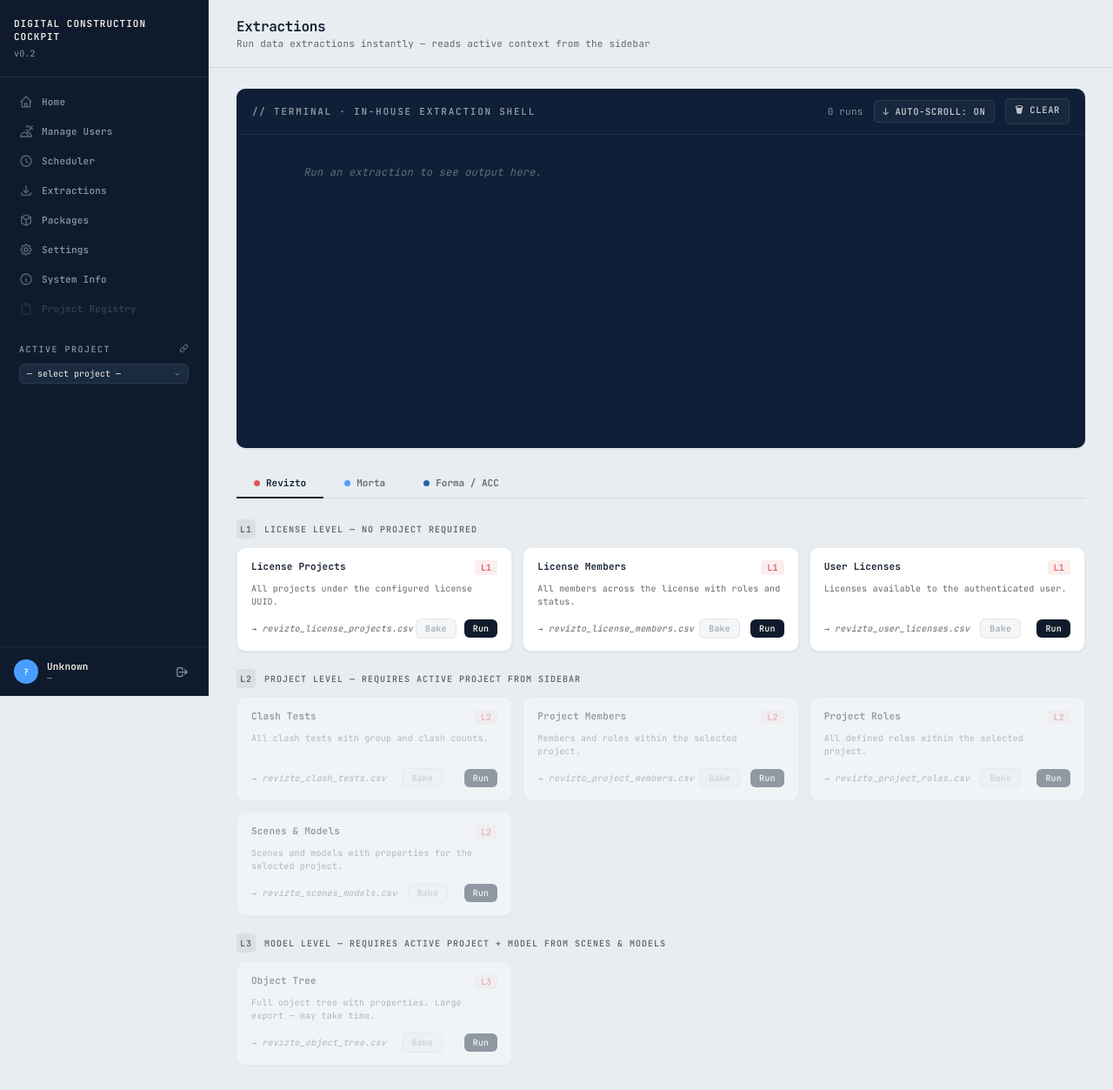
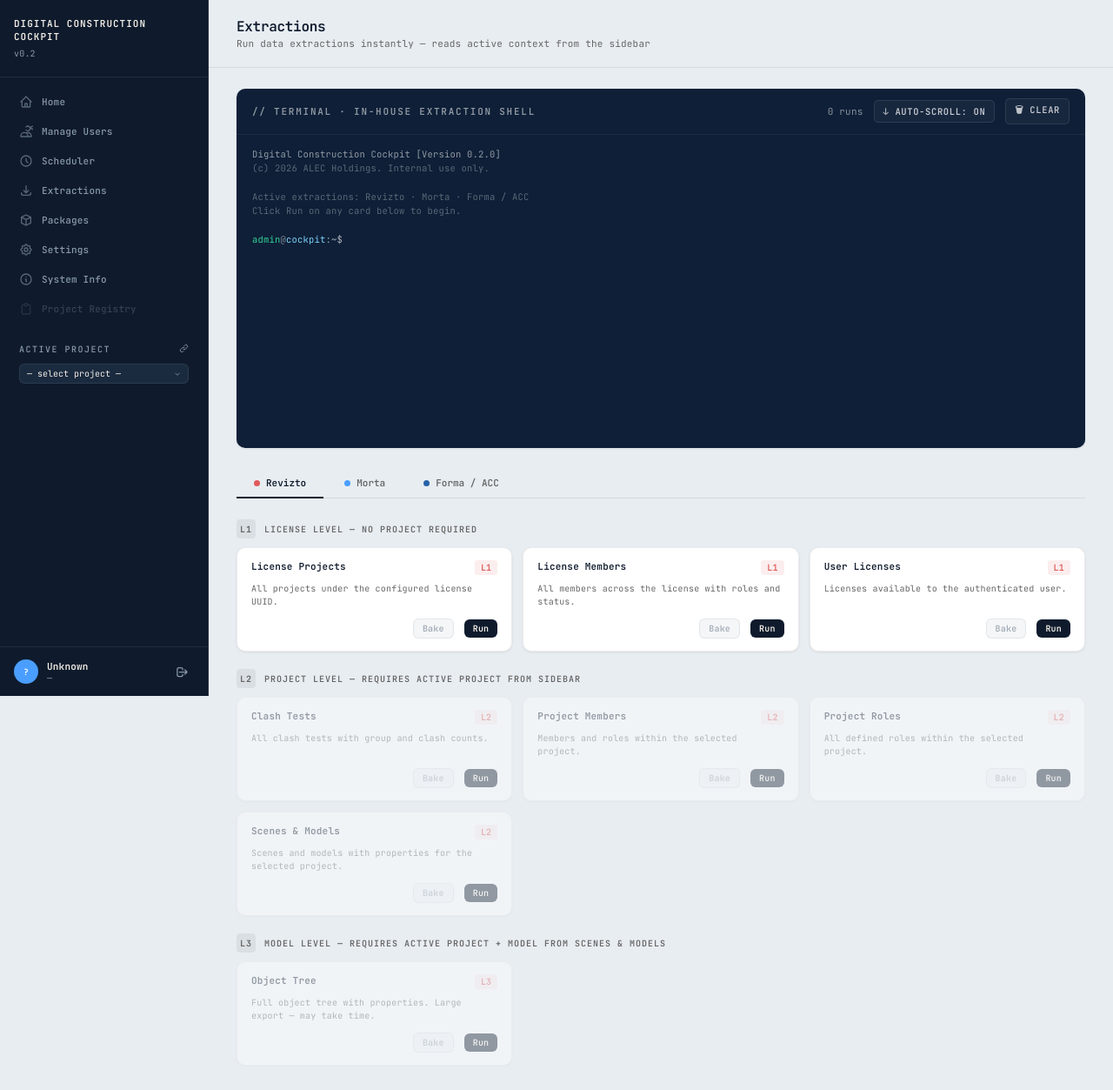
Before and after one commit to OmrMag/digitalCockpit, a FastAPI app: template templates/extractions.html in a window 1280 px wide. Shown: the whole page at 87% size. Run offline with FastAPI, Linux system fonts and the light colour scheme; the template is opened without the code that fills it, so the values that code supplies are empty.

Commit message:
ux: smaller terminal text, right-align buttons, bake-state guard, boot banner

```diff
--- a/templates/extractions.html
+++ b/templates/extractions.html
@@ -12,7 +12,7 @@
      every run across the session. Replaces the per-run modal popup.
      Auto-scroll keeps the latest output pinned to the bottom; toggle
      to off to inspect history without the view jumping. -->
-<div class="ext-terminal" id="extTerminal">
+<div class="ext-terminal" id="extTerminal" data-user="{{ current_user }}">
     <div class="ext-term-head">
         <span class="ext-term-title">// TERMINAL · IN-HOUSE EXTRACTION SHELL</span>
         <div class="ext-term-controls">
@@ -21,9 +21,7 @@
             <button class="ext-term-btn" onclick="clearTerminal()">🗑 CLEAR</button>
         </div>
     </div>
-    <div class="ext-term-body" id="termBody">
-        <span class="ext-term-empty">Run an extraction to see output here.</span>
-    </div>
+    <div class="ext-term-body" id="termBody"></div>
 </div>
 
 <!-- Platform Tabs -->
@@ -250,8 +248,8 @@
 .ext-header { display:flex; align-items:flex-start; justify-content:space-between; gap:8px; }
 .ext-title { font-size:var(--fs-sm); font-weight:600; color:var(--navy); }
 .ext-desc { font-size:var(--fs-xs); color:var(--text-dark-muted); line-height:1.5; flex:1; }
-.ext-footer { display:flex; align-items:center; justify-content:space-between; margin-top:4px; }
-.ext-output { font-size:var(--fs-xs); color:var(--text-dark-muted); font-style:italic; }
+.ext-footer { display:flex; align-items:center; justify-content:flex-end; gap:6px; margin-top:4px; }
+.ext-output { display: none; }
 .ext-badge { font-size:var(--fs-xs); padding:2px 7px; border-radius:3px; font-weight:600; flex-shrink:0; }
 .ext-badge.revizto { background:rgba(224,90,90,0.1); color:var(--revizto); }
 .ext-badge.morta    { background:rgba(74,158,255,0.1); color:var(--accent); }
@@ -309,8 +307,8 @@
     max-height: 360px;
     overflow-y: auto;
     font-family: 'JetBrains Mono', ui-monospace, SFMono-Regular, Menlo, monospace;
-    font-size: 12px;
-    line-height: 1.65;
+    font-size: 10.5px;
+    line-height: 1.55;
     color: #cbd5e1;
     white-space: pre;
 }
@@ -318,15 +316,14 @@
 .ext-term-body::-webkit-scrollbar-track     { background: transparent; }
 .ext-term-body::-webkit-scrollbar-thumb     { background: rgba(255,255,255,0.10); border-radius: 4px; }
 .ext-term-body::-webkit-scrollbar-thumb:hover { background: rgba(255,255,255,0.18); }
-.ext-term-empty { color: rgba(255,255,255,0.35); font-style: italic; }
 
 /* Each line: timestamp prefix + content. Color classes drive the
    semantic color of the content half. Display:grid keeps timestamps
    vertically aligned even when the content wraps long URLs. */
 .tline {
     display: grid;
-    grid-template-columns: 60px 1fr;
-    gap: 12px;
+    grid-template-columns: 56px 1fr;
+    gap: 10px;
     align-items: baseline;
 }
 .tline .ts    { color: rgba(255,255,255,0.30); white-space: nowrap; }
@@ -342,7 +339,40 @@
     grid-column: 1 / -1;
     height: 1px;
     background: rgba(255,255,255,0.06);
-    margin: 8px 0;
+    margin: 6px 0;
+}
+
+/* Boot banner — fake-realistic header on first load, like a real shell.
+   No timestamp column; full-width. Slightly muted so it's clearly
+   informational and distinct from script output. */
+.tline.banner {
+    grid-template-columns: 1fr;
+    color: rgba(255,255,255,0.55);
+}
+.tline.banner.dim {
+    color: rgba(255,255,255,0.32);
+}
+.tline.prompt {
+    grid-template-columns: 1fr;
+    color: #cbd5e1;
+}
+.tline.prompt .user   { color: #34d399; }
+.tline.prompt .at     { color: rgba(255,255,255,0.45); }
+.tline.prompt .host   { color: #7dd3fc; }
+.tline.prompt .path   { color: rgba(255,255,255,0.65); }
+.tline.prompt .dollar { color: rgba(255,255,255,0.55); margin-right: 6px; }
+
+/* Reuse the same blink behavior used elsewhere in the app for "admin_". */
+.term-caret {
+    display: inline-block;
+    color: #34d399;
+    font-weight: 700;
+    margin-left: 2px;
+    animation: cc-cursor-blink 1s steps(2) infinite;
+}
+@keyframes cc-cursor-blink {
+    0%, 50%   { opacity: 1; }
+    50.1%, 100% { opacity: 0; }
 }
 </style>
 
@@ -478,6 +508,12 @@ async function runExtractor(btn) {
     btn.textContent = 'Running…';
     btn.disabled = true;
 
+    // Remove the trailing blinking-cursor prompt (if present) so run
+    // output appears in its place. We re-add the prompt after the run.
+    const _termBody = document.getElementById('termBody');
+    const _existingPrompt = _termBody?.querySelector('.tline.prompt');
+    if (_existingPrompt) _existingPrompt.remove();
+
     // Visual separator between runs in the terminal
     if (totalRuns > 0) termAddDivider();
 
@@ -498,26 +534,32 @@ async function runExtractor(btn) {
         const data = await res.json();
 
         // Echo each line of the script's stdout/stderr with auto-color
-        // detection: lines containing 'error'/'fail' get red, lines that
-        // start with check marks or 'saved' get green, everything else is
-        // neutral light.
-        (data.output || []).forEach(line => {
+        // detection. We filter out a few patterns that aren't useful to
+        // the user:
+        //  • "Saved <N> ... to /tmp/<...>" — leaks the server's temp
+        //    directory path; the file is already presented through the
+        //    Bake/download flow
+        //  • lines that are JUST a server temp path with no other content
+        const TEMP_PATH_RE = /\/tmp\/[A-Za-z0-9_]+\/temp\//;
+        (data.output || []).forEach(rawLine => {
+            const line = rawLine;
             const lower = line.toLowerCase();
+            // Suppress path-leaking "Saved ... to /tmp/..." lines
+            if (lower.startsWith('saved ') && TEMP_PATH_RE.test(line)) return;
+            // Suppress any other line that surfaces a server temp path
+            if (TEMP_PATH_RE.test(line)) return;
+
             const startsCheck = line.trimStart().startsWith('✓') || line.trimStart().startsWith('✔');
             let cls = 'out';
             if (lower.includes('error') || lower.includes('failed') || lower.includes('traceback')) cls = 'err';
-            else if (startsCheck || lower.includes('saved') || lower.includes('extraction complete')) cls = 'ok';
+            else if (startsCheck || lower.includes('extraction complete')) cls = 'ok';
             termAdd(cls, line);
         });
 
-        // Final status + file list
-        if (data.status === 'success') {
-            if (Array.isArray(data.files) && data.files.length) {
-                data.files.forEach(f => {
-                    termAdd('file', `  → ${f.filename} (${f.size_kb}kb)  ${f.url}`);
-                });
-            }
-        } else {
+        // Final status. We deliberately do NOT print the synthetic
+        // "→ filename (size) /api/extractions/download/..." rows — the
+        // user can see file output via the Bake button + Packages page.
+        if (data.status !== 'success') {
             termAdd('err', `✗ ${data.message || 'Extraction failed.'}`);
         }
         // Trailing blank line for visual breathing room
@@ -550,7 +592,31 @@ async function runExtractor(btn) {
         btn.disabled = false;
         totalRuns++;
         document.getElementById('termRuns').textContent = totalRuns;
+
+        // Re-add the prompt-with-blinking-cursor line at the bottom so
+        // the terminal always feels "alive and waiting" between runs.
+        _addPromptLine();
     }
+}
+
+function _addPromptLine() {
+    const body = document.getElementById('termBody');
+    const term = document.getElementById('extTerminal');
+    if (!body) return;
+    const userEmail = (term?.dataset?.user || 'admin').toLowerCase();
+    const userLocal = userEmail.includes('@') ? userEmail.split('@')[0] : userEmail;
+    const prompt = document.createElement('div');
+    prompt.className = 'tline prompt';
+    prompt.innerHTML =
+        `<span class="msg">` +
+            `<span class="user">${_termEscape(userLocal)}</span>` +
+            `<span class="at">@</span>` +
+            `<span class="host">cockpit</span>` +
+            `<span class="path">:~$</span> ` +
+            `<span class="term-caret">_</span>` +
+        `</span>`;
+    body.appendChild(prompt);
+    if (autoScroll) body.scrollTop = body.scrollHeight;
 }
 
 async function loadReviztoModelsFromExport() {
@@ -586,10 +652,6 @@ function _termEscape(s) {
 function termAdd(kind, msg) {
     const body = document.getElementById('termBody');
     if (!body) return;
-    // Clear empty-state placeholder on first write
-    const empty = body.querySelector('.ext-term-empty');
-    if (empty) body.innerHTML = '';
-
     const div = document.createElement('div');
     div.className = `tline ${kind}`;
     div.innerHTML = `<span class="ts">${_termTimestamp()}</span><span class="msg">${_termEscape(msg)}</span>`;
@@ -600,20 +662,45 @@ function termAdd(kind, msg) {
 function termAddDivider() {
     const body = document.getElementById('termBody');
     if (!body) return;
-    const empty = body.querySelector('.ext-term-empty');
-    if (empty) return;
     const div = document.createElement('div');
     div.className = 'tline divider';
     body.appendChild(div);
     if (autoScroll) body.scrollTop = body.scrollHeight;
 }
 
+// Render the boot banner — a domain-realistic header that mimics how
+// a real shell looks on first open. Includes a green blinking cursor
+// (uses the same animation as the "Hello, admin_" cursor on Home).
+function printBootBanner() {
+    const body = document.getElementById('termBody');
+    if (!body) return;
+    const year = new Date().getFullYear();
+
+    const lines = [
+        { cls: 'banner',     html: 'Digital Construction Cockpit [Version 0.2.0]' },
+        { cls: 'banner dim', html: `(c) ${year} ALEC Holdings. Internal use only.` },
+        { cls: 'banner',     html: '' },
+        { cls: 'banner dim', html: 'Active extractions: Revizto · Morta · Forma / ACC' },
+        { cls: 'banner dim', html: 'Click Run on any card below to begin.' },
+        { cls: 'banner',     html: '' },
+    ];
+    lines.forEach(l => {
+        const div = document.createElement('div');
+        div.className = `tline ${l.cls}`;
+        div.innerHTML = `<span class="msg">${l.html || '&nbsp;'}</span>`;
+        body.appendChild(div);
+    });
+
+    _addPromptLine();
+}
+
 function clearTerminal() {
     const body = document.getElementById('termBody');
     if (!body) return;
-    body.innerHTML = '<span class="ext-term-empty">Run an extraction to see output here.</span>';
+    body.innerHTML = '';
     totalRuns = 0;
     document.getElementById('termRuns').textContent = '0';
+    printBootBanner();
 }
 
 function toggleAutoScroll() {
@@ -626,14 +713,11 @@ function toggleAutoScroll() {
     }
 }
 
-// If the user manually scrolls up, turn auto-scroll off so we don't fight
-// them. They can toggle back on with the button.
-document.getElementById('termBody').addEventListener('wheel', function(e) {
-    if (e.deltaY < 0 && autoScroll) {
-        autoScroll = false;
-        document.getElementById('termAutoScrollBtn').textContent = '↓ AUTO-SCROLL: OFF';
-    }
-}, { passive: true });
+// Auto-scroll stays ON by default. The user can toggle it off via the
+// AUTO-SCROLL button in the terminal header if they want to inspect
+// history without the view jumping. We deliberately do NOT auto-disable
+// on manual scroll-up — that surprised users and felt like the toggle
+// stopped working.
 
 // ═══════════════════════════════════════════════════════════════════════════
 // BAKE — stash a successful extraction into the persistent Packages page
@@ -710,11 +794,16 @@ async function bakeExtractor(btn) {
             btn.textContent = '✓ Baked';
             btn.classList.add('baked');
             termAdd('ok', `Baked: ${label} → /packages`);
+            // Also clear the run's stashed file list so it can't be baked
+            // again from the same run — only a new successful Run will
+            // re-arm the button.
+            try { delete card.dataset.lastRunFiles; } catch {}
             setTimeout(() => {
                 btn.textContent = 'Bake';
-                btn.disabled    = false;
                 btn.classList.remove('baked');
-            }, 3000);
+                btn.classList.add('faded');
+                btn.disabled    = true;
+            }, 1500);
         } else {
             const msg = data.detail || 'Bake failed.';
             btn.textContent = original;
@@ -729,6 +818,7 @@ async function bakeExtractor(btn) {
 }
 
 injectBakeButtons();
+printBootBanner();
 
 loadActiveContext();
 </script>
```
